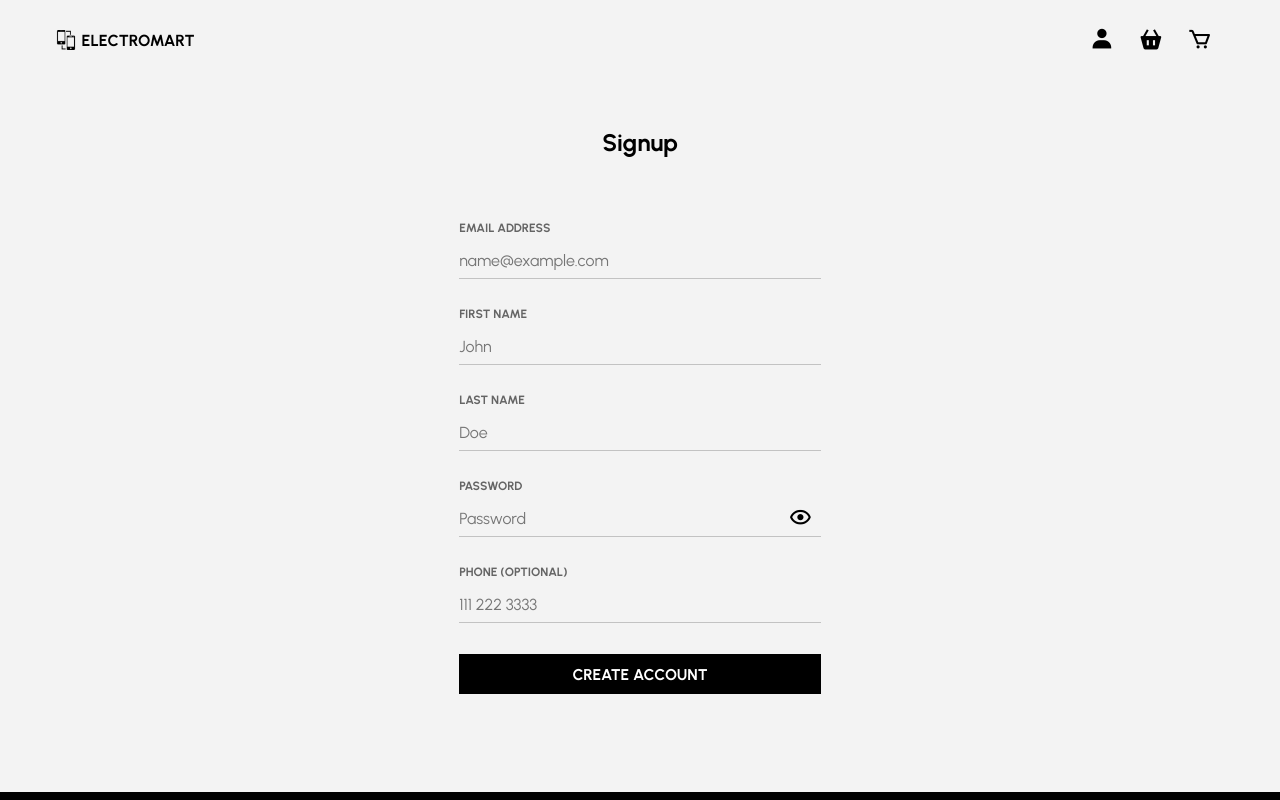
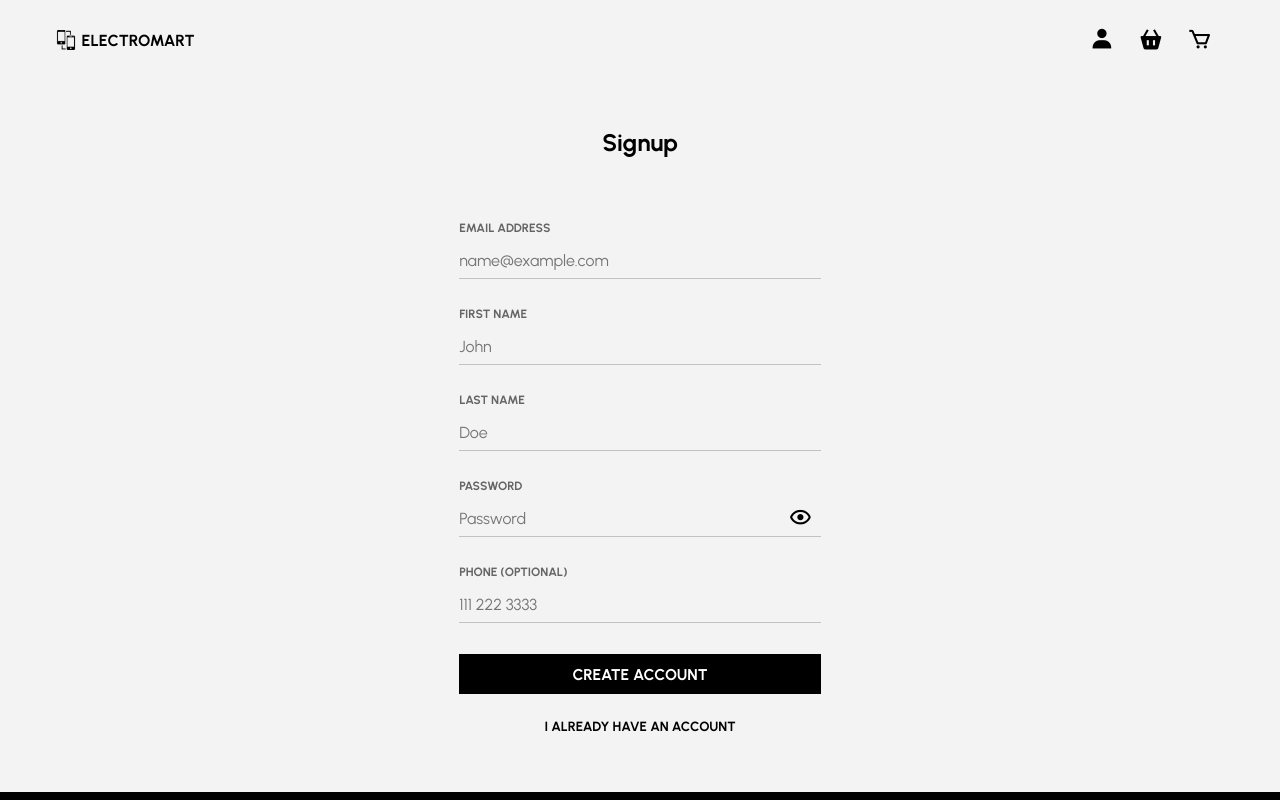
Before and after one commit to abisaidev-hub/React-ecommerce, a React (Vite) app: page /#/signup in a window 1280 px wide. Shown: the top 800 px of the page. Built offline with nearby package versions, Linux system fonts and the light colour scheme; no server answers.

Commit message:
v0.7.3 Minor visual bugs fixed

```diff
--- a/src/App.css
+++ b/src/App.css
@@ -1128,7 +1128,7 @@ nav{
   text-align: center;
   display: flex;
   flex-direction: column;
-  margin: 5rem auto 0 auto;
+  margin: 1rem auto 0 auto;
   max-width: 400px;
   gap: 0.5rem;
 }
--- a/src/pages/Login.jsx
+++ b/src/pages/Login.jsx
@@ -147,7 +147,7 @@ const Login = () => {
           <div className="line-bar"></div>
         </button>
       </div>
-      <div className="login-test-container" data-aos="fade-down">
+      <div className="login-test-container" data-aos="fade-up">
         <p><b>DON'T WANT TO CREATE AN ACCOUNT? YOU CAN USE THE FOLLOWING CREDENTIALS</b></p>
         <div className="login-test-credentials-container">
           <p>abisai@test.com</p>
--- a/src/pages/Signup.jsx
+++ b/src/pages/Signup.jsx
@@ -139,7 +139,7 @@ const Signup = () => {
           <button><h3>CREATE ACCOUNT</h3></button>
         </form>
       </div>
-      <div className="signup__login" data-aos="fade-up">
+      <div className="signup__login">
         <button onClick={() => navigate('/login')}>
           I ALREADY HAVE AN ACCOUNT
           <div className="line-bar"></div>
```
